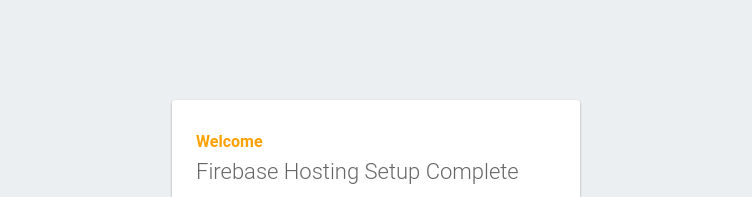
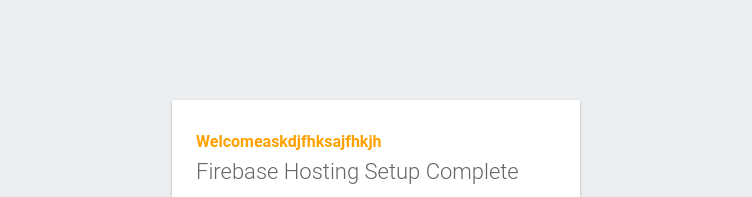
Before and after one commit to emonja/skilset, a plain HTML site: page public/index.html in a window 1280 px wide. Shown: the top 197 px of the page, without its empty margins (264-1016 px from the left). Drawn offline with Linux system fonts and the light colour scheme; some packages are replaced by stand-ins of ours.

Commit message:
Add firebase PR

```diff
--- a/public/index.html
+++ b/public/index.html
@@ -40,7 +40,7 @@
   </head>
   <body>
     <div id="message">
-      <h2>Welcome</h2>
+      <h2>Welcomeaskdjfhksajfhkjh</h2>
       <h1>Firebase Hosting Setup Complete</h1>
       <p>You're seeing this because you've successfully setup Firebase Hosting. Now it's time to go build something extraordinary!</p>
       <a target="_blank" href="https://firebase.google.com/docs/hosting/">Open Hosting Documentation</a>
```
Also changed, not shown: .github/workflows/firebase-hosting-merge.yml (added), .github/workflows/firebase-hosting-pull-request.yml (added), 2 other files.
